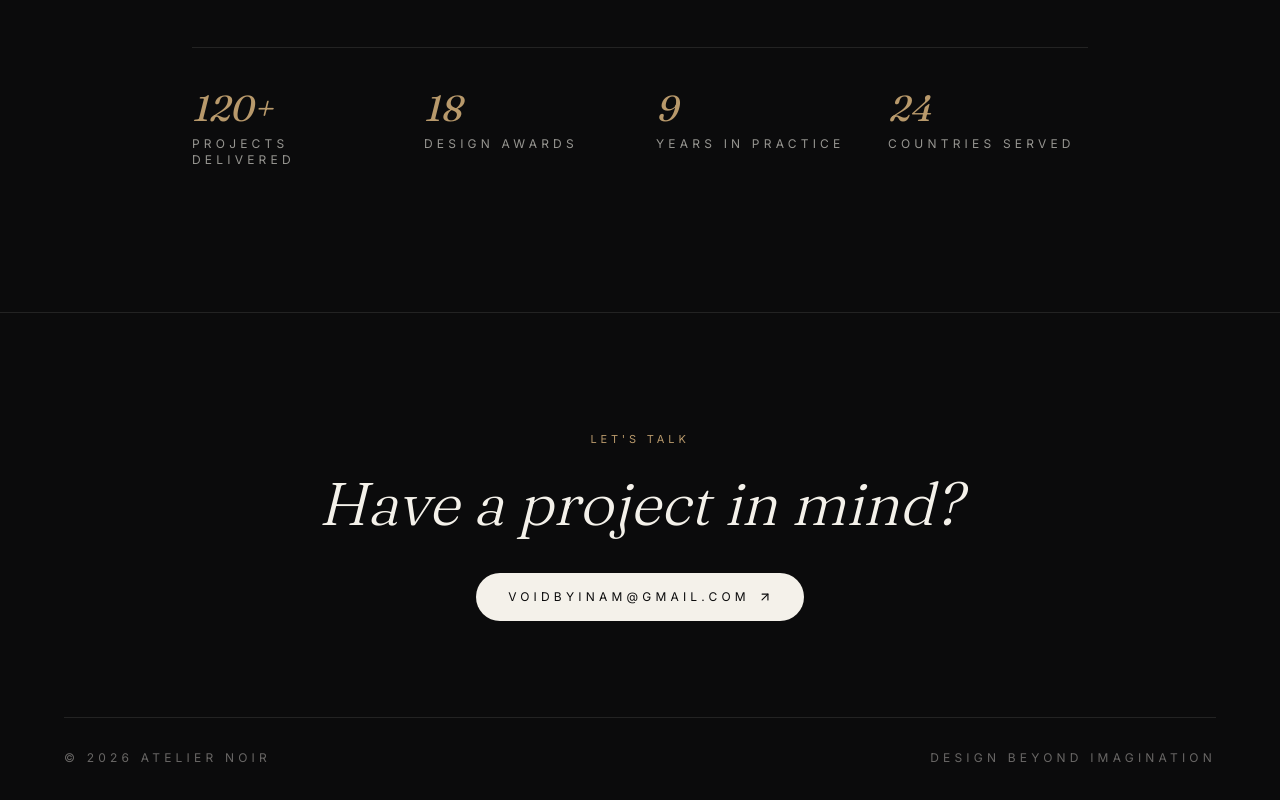
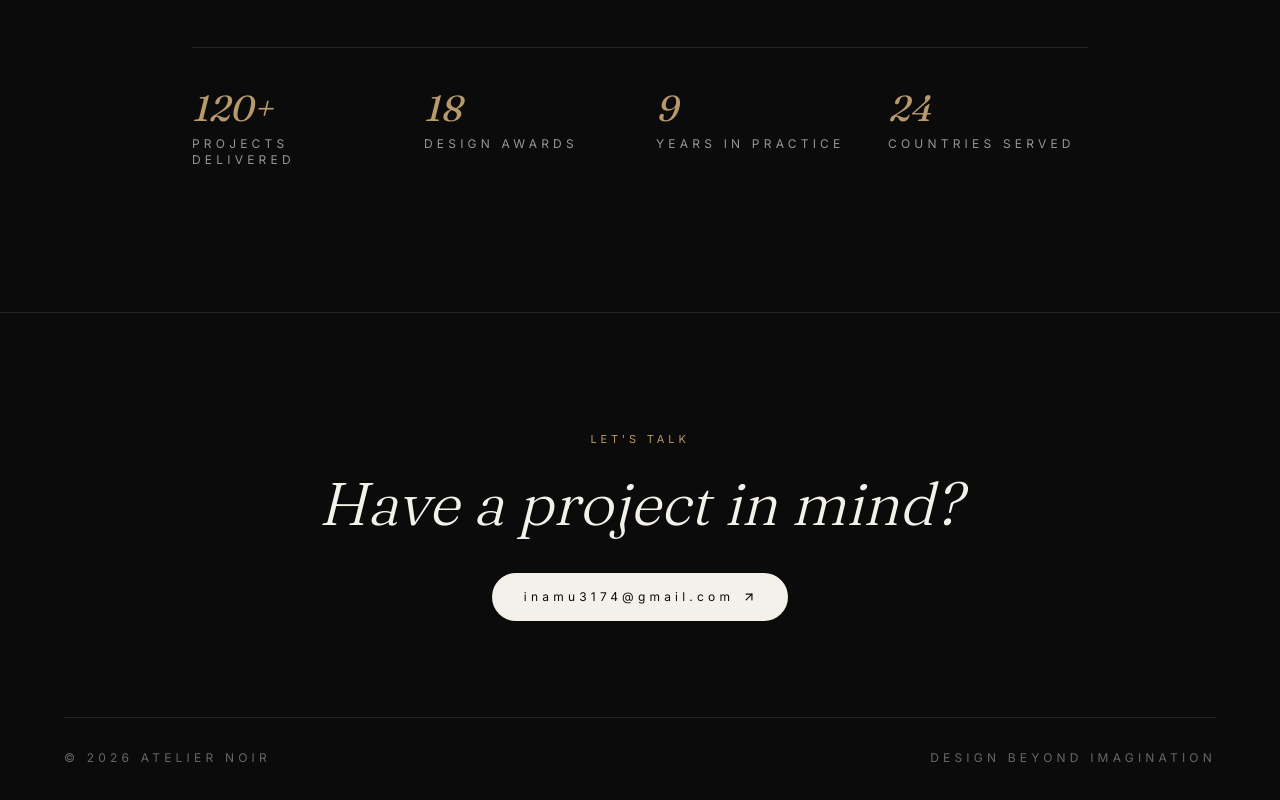
Before and after one commit to inamu3174-droid/Readme, a Next.js app: page / in a window 1280 px wide. Shown: the part 3263-4063 px from the top of the page. Built offline with nearby package versions, Linux system fonts and the light colour scheme.

Commit message:
Update Footer.tsx

```diff
--- a/components/Footer.tsx
+++ b/components/Footer.tsx
@@ -24,14 +24,14 @@ export function Footer() {
         </motion.h2>
 
         <motion.a
-          href="voidbyinam@gmail.com"
+          href="inamu3174@gmail.com"
           initial={{ opacity: 0, y: 16 }}
           whileInView={{ opacity: 1, y: 0 }}
           viewport={{ once: true, amount: 0.5 }}
           transition={{ duration: 0.7, delay: 0.15 }}
-          className="group mt-10 inline-flex items-center gap-2 rounded-full bg-ivory px-8 py-4 font-body text-xs uppercase tracking-widest2 text-ink transition-colors hover:bg-clay"
+          className="group mt-10 inline-flex items-center gap-2 rounded-full bg-ivory px-8 py-4 font-body text-xs lowercase tracking-widest2 text-ink transition-colors hover:bg-clay"
         >
-          voidbyinam@gmail.com
+          inamu3174@gmail.com
           <ArrowUpRight className="h-3.5 w-3.5 transition-transform group-hover:-translate-y-0.5 group-hover:translate-x-0.5" />
         </motion.a>
       </div>
```
